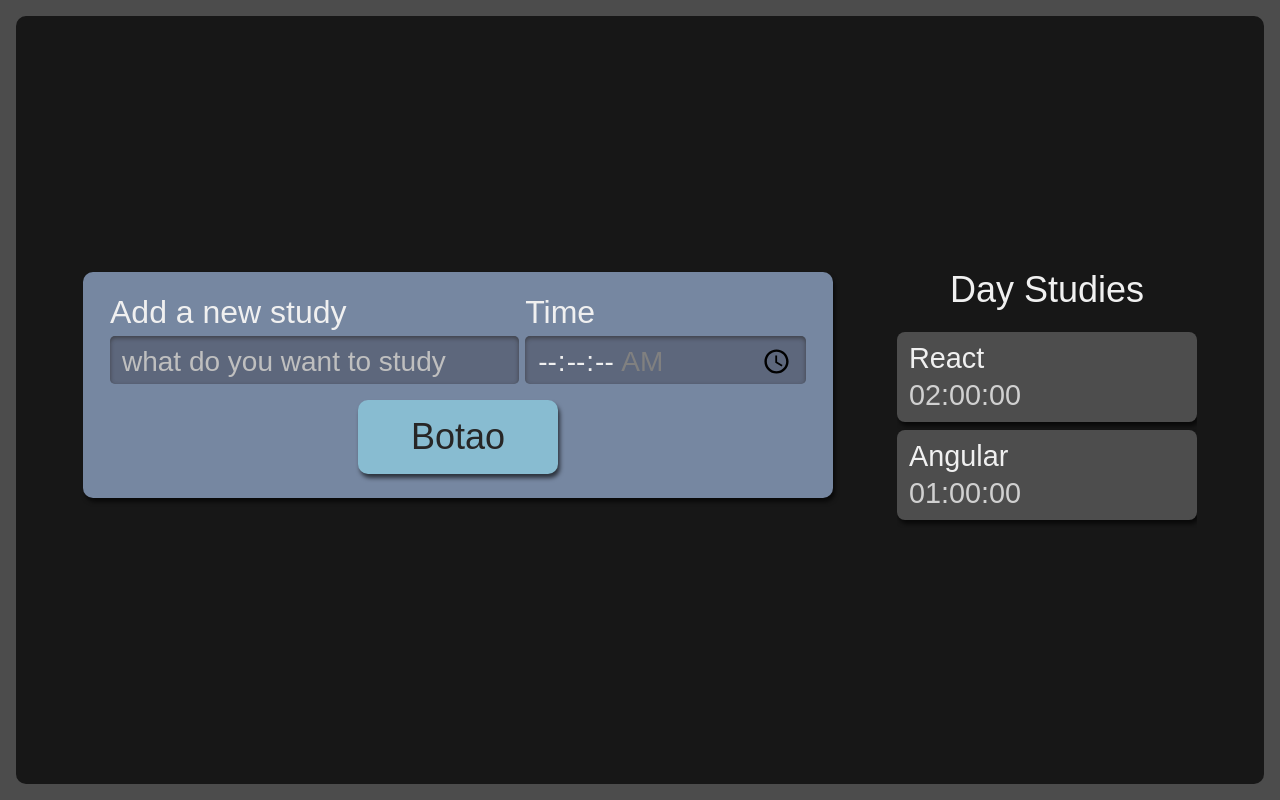
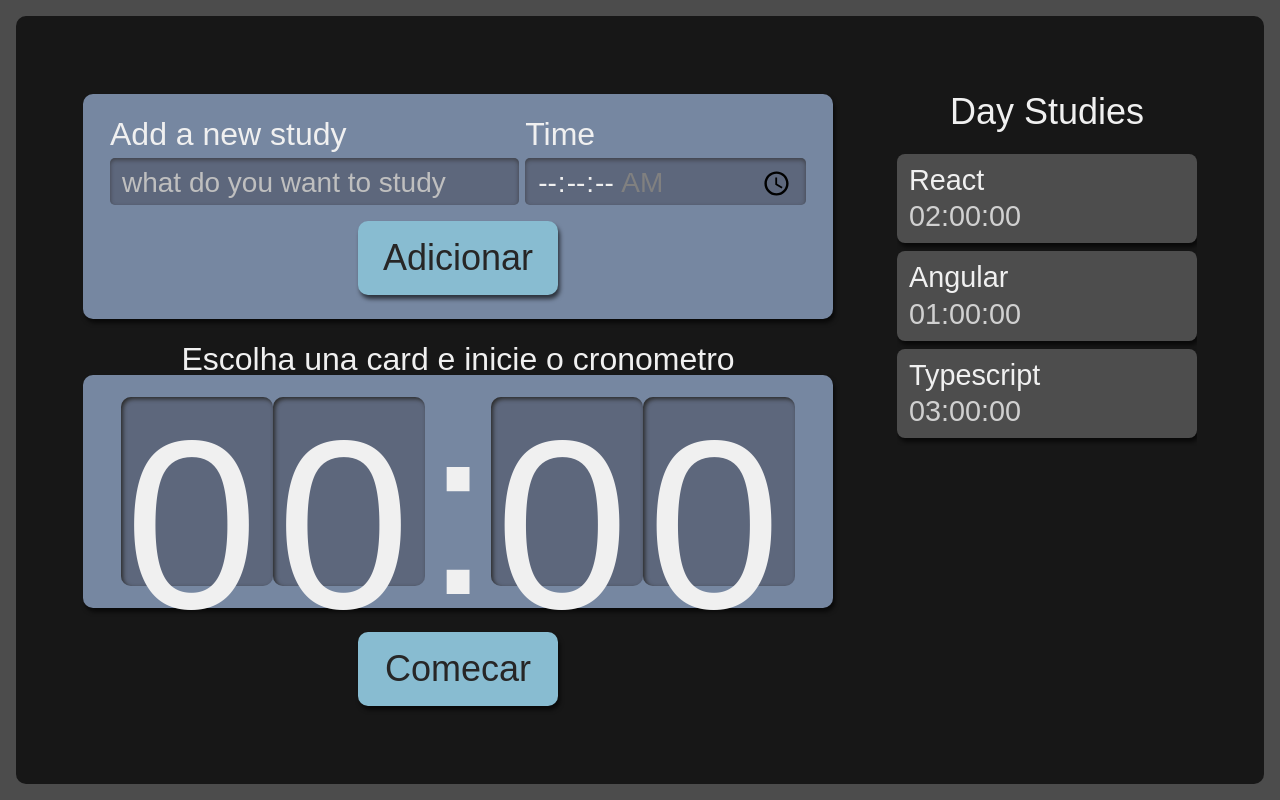
Before and after one commit to josevflores911/react-typescript, a React (Create React App) app: page / in a window 1280 px wide. Built offline with nearby package versions, Linux system fonts and the light colour scheme.

Commit message:
modulo 4

```diff
--- a/src/components/Button/index.tsx
+++ b/src/components/Button/index.tsx
@@ -1,10 +1,14 @@
 import React from 'react';
 import style from './Button.module.scss'
 
-class Botao extends React.Component {
-    render(): React.ReactNode {
+interface IProps {
+    children: React.ReactNode;
+}
+
+class Botao extends React.Component<IProps> {
+    render() {
         return (
-            <button className={style.botao}> Botao</button>
+            <button className={style.botao}> {this.props.children}</button>
         )
     }
 }
--- /dev/null
+++ b/src/components/Cronometro/Cronometro.module.scss
@@ -0,0 +1,59 @@
+.cronometro {
+    display: flex;
+    flex-direction: column;
+    align-items: center;
+    grid-area: cronometro;
+
+    .relogioWrapper {
+      align-items: center;
+      background-color: #7687A1;
+      border-radius: 10px;
+      box-shadow: 2px 4px 4px #0000009F;
+      box-sizing: border-box;
+      display: flex;
+      font-size: 5rem;
+      justify-content: center;
+      margin-bottom: 24px;
+      padding: 16px 12px;
+      width: 100%;
+    }
+
+    .titulo {
+      font-size: 2rem;
+    }
+
+    button {
+      background-color: #88bcd1;
+      border-radius: 10px;
+      box-shadow: 2px 4px 4px #0000009F;
+      color: #272626;
+      cursor: pointer;
+      font-size: 1.25rem;
+      padding: 16px;
+      width: 150px;
+
+      &:active {
+        background-color: #7CA6B7;
+        box-shadow: 2px 2px 4px #0000009F inset;
+        cursor: auto;
+      }
+    }
+
+    @media screen and (min-width:1280px) {
+
+      .relogioWrapper{
+        font-size: 15rem;
+      }
+
+      p {
+        font-size: 2rem;
+      }
+
+      button {
+        grid-column-start: span 2;
+        justify-self: center;
+        width: 200px;
+        font-size: 2.25rem;
+      }
+    }
+  }
--- /dev/null
+++ b/src/components/Cronometro/Relogio/Relogio.module.scss
@@ -0,0 +1,21 @@
+.relogioNumero {
+    background-color: #5D677C;
+    box-shadow: 2px 2px 4px #2B2B2B inset;
+    height: 3.6rem;
+    width: 3rem;
+    padding: 8px 4px;
+    border-radius: 10px;
+
+    @media screen and (min-width:1280px) {
+      height: 10.8rem;
+      width: 9rem;
+    }
+  }
+
+  .relogioDivisao {
+    height: 4.2rem;
+
+    @media screen and (min-width:1280px) {
+      height: 12.6rem;
+    }
+  }
--- /dev/null
+++ b/src/components/Cronometro/Relogio/index.tsx
@@ -0,0 +1,14 @@
+import React from "react";
+import style from './Relogio.module.scss'
+
+export default function Relogio() {
+    return (
+        <>
+            <span className={style.relogioNumero}>0</span>
+            <span className={style.relogioNumero}>0</span>
+            <span className={style.relogioDivisao}>:</span>
+            <span className={style.relogioNumero}>0</span>
+            <span className={style.relogioNumero}>0</span>
+        </>
+    )
+}
--- /dev/null
+++ b/src/components/Cronometro/index.tsx
@@ -0,0 +1,16 @@
+import React from 'react';
+import Button from '../Button';
+import Relogio from './Relogio';
+import style from './Cronometro.module.scss'
+
+export function Cronometro() {
+    return (
+        <div className={style.cronometro}>
+            <p className={style.titulo}>Escolha una card e inicie o cronometro</p>
+            <div className={style.relogioWrapper}>
+                <Relogio />
+            </div>
+            <Button>Comecar</Button>
+        </div>
+    )
+}
--- a/src/components/Form/index.tsx
+++ b/src/components/Form/index.tsx
@@ -18,7 +18,7 @@ class Formulario extends React.Component {
                     </label>
                     <input type="time" step="1" name="time" id="time" min="00:00:00" max="01:30:00" required />
                 </div>
-                <Botao />
+                <Botao>Adicionar</Botao>
             </form>
         )
     }
--- /dev/null
+++ b/src/components/Lista/Item/index.tsx
@@ -0,0 +1,10 @@
+import style from "../Lista.module.scss";
+
+export default function Item({ tarefa, tempo }: { tarefa: string, tempo: string }) {
+    return (
+        <li className={style.item}>
+            <h3>{tarefa}</h3>
+            <span>{tempo}</span>
+        </li>
+    )
+}
--- a/src/components/Lista/index.tsx
+++ b/src/components/Lista/index.tsx
@@ -1,5 +1,6 @@
 import React from "react";
 import DB from "../../utils/database";
+import Item from "./Item";
 import style from './Lista.module.scss';
 
 function Lista() {
@@ -9,15 +10,10 @@ function Lista() {
             <h2>Day Studies</h2>
             <ul>
                 {
-                    tarefas.map((act, index) => (
-                        <li key={index} className={style.item}>
-                            <h3>
-                                {act.tarefa}
-                            </h3>
-                            <span>
-                                {act.tempo}
-                            </span>
-                        </li>
+                    tarefas.map((activities) => (
+                        <Item key={activities.id}
+                            {...activities}
+                        />
                     ))
                 }
 
--- a/src/pages/App.tsx
+++ b/src/pages/App.tsx
@@ -1,4 +1,5 @@
 import React from 'react';
+import { Cronometro } from '../components/Cronometro';
 import Formulario from '../components/Form';
 import Lista from '../components/Lista';
 import style from './App.module.scss';
@@ -7,6 +8,7 @@ function App() {
   return (
     <div className={style.AppStyle}>
       <Formulario />
+      <Cronometro />
       <Lista />
     </div>
   );
--- a/src/utils/database.ts
+++ b/src/utils/database.ts
@@ -8,6 +8,11 @@ const DB = [{
     id: 2,
     tarefa: "Angular",
     tempo: "01:00:00"
+},
+{
+    id: 3,
+    tarefa: "Typescript",
+    tempo: "03:00:00"
 }]
 
 export default DB;
```
